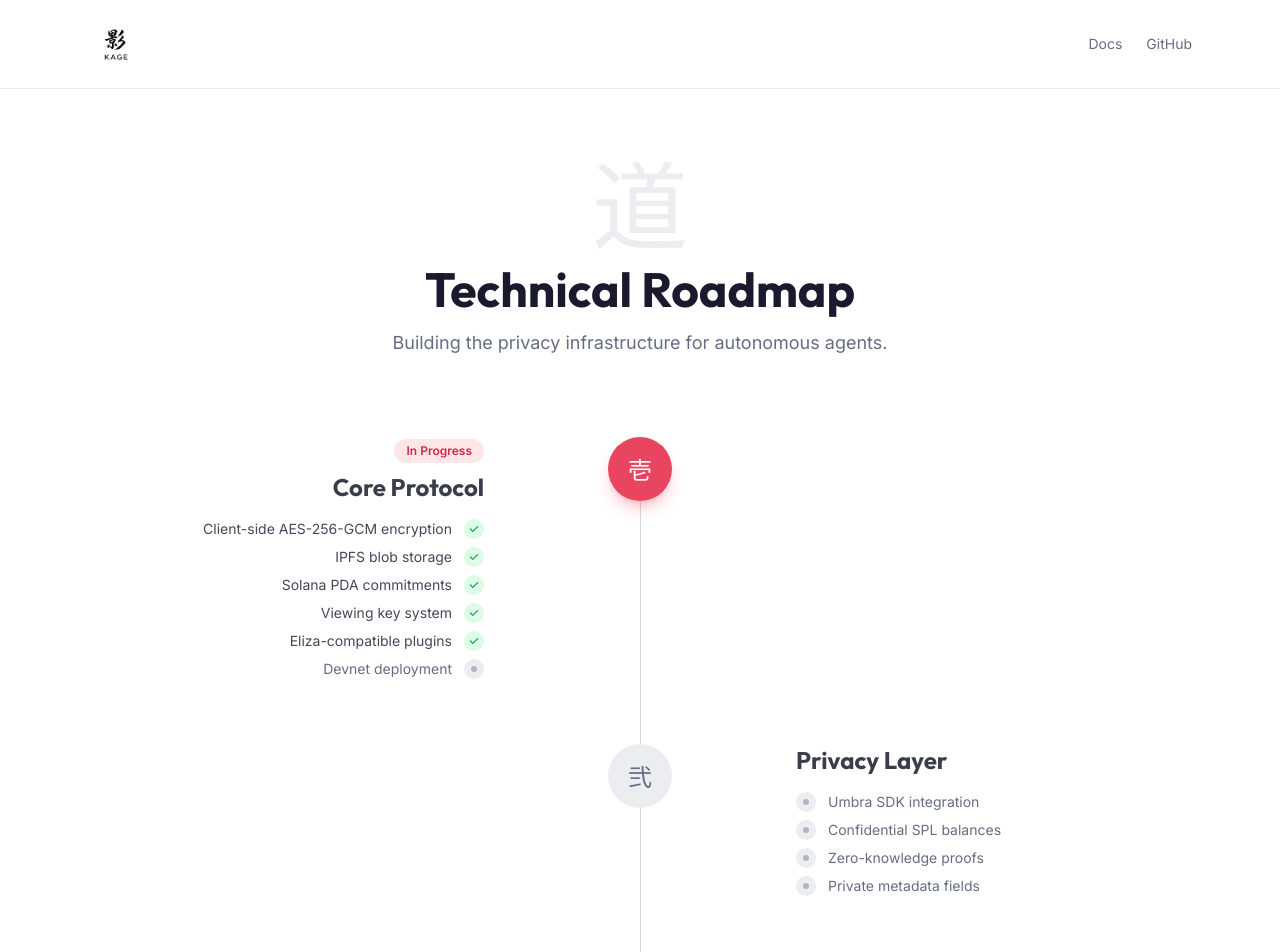
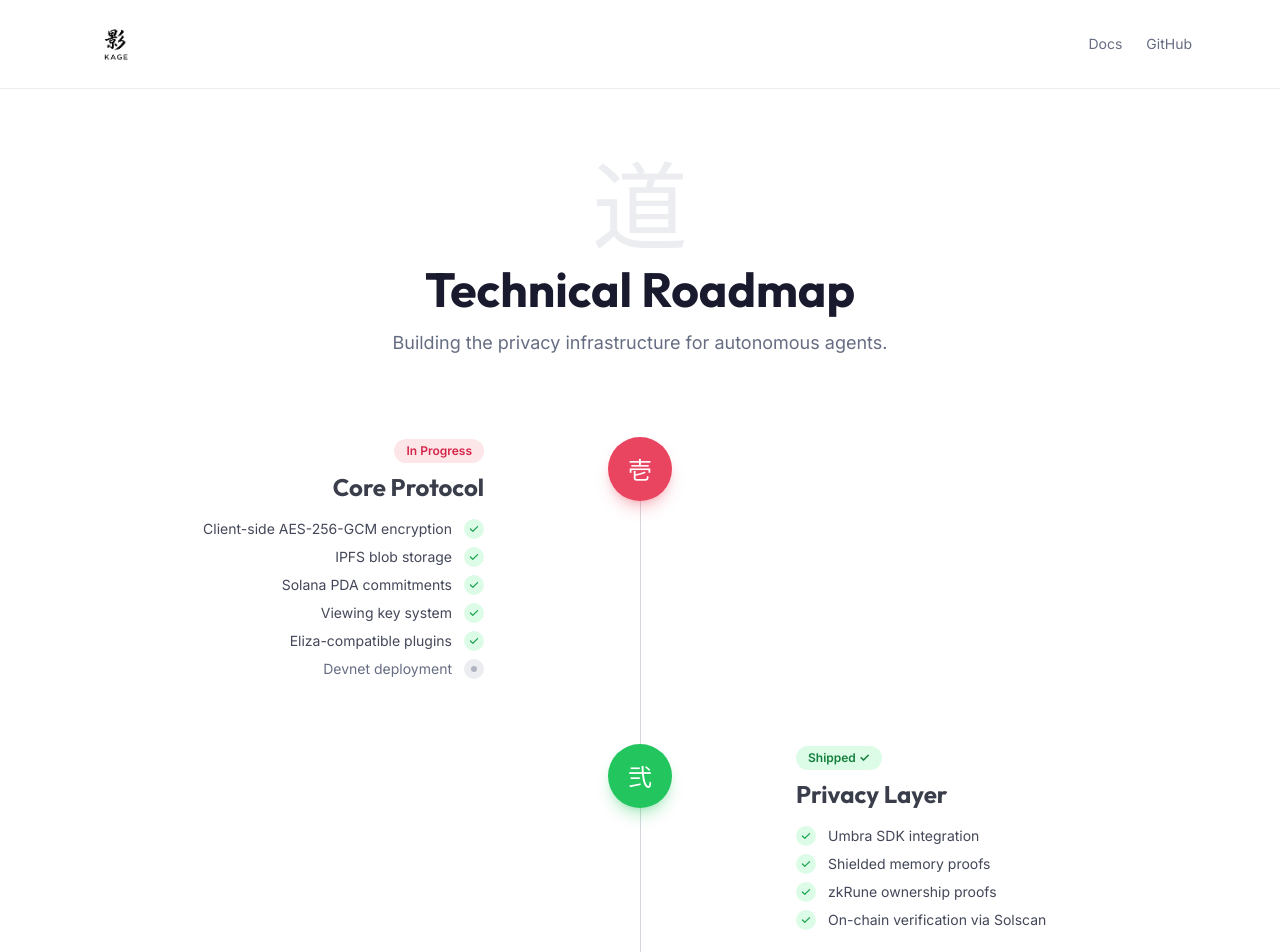
Before and after one commit to ranulfmeier/kage, a Vue app in the folder packages/website/: page /roadmap in a window 1280 px wide. Shown: the top 952 px of the page. Built offline with nearby package versions, Linux system fonts and the light colour scheme.

Commit message:
update: mark Phase 弐 Privacy Layer as shipped, activate Phase 参 Multi-Agent

```diff
--- a/packages/website/src/views/Roadmap.vue
+++ b/packages/website/src/views/Roadmap.vue
@@ -21,18 +21,18 @@ const phases = [
   {
     number: '弐',
     name: 'Privacy Layer',
-    status: 'next',
+    status: 'done',
     items: [
-      { text: 'Umbra SDK integration', done: false },
-      { text: 'Confidential SPL balances', done: false },
-      { text: 'Zero-knowledge proofs', done: false },
-      { text: 'Private metadata fields', done: false },
+      { text: 'Umbra SDK integration', done: true },
+      { text: 'Shielded memory proofs', done: true },
+      { text: 'zkRune ownership proofs', done: true },
+      { text: 'On-chain verification via Solscan', done: true },
     ],
   },
   {
     number: '参',
     name: 'Multi-Agent',
-    status: 'future',
+    status: 'current',
     items: [
       { text: 'Shielded task delegation', done: false },
       { text: 'Private payment channels', done: false },
@@ -124,6 +124,7 @@ const phases = [
             <div
               class="absolute left-6 sm:left-8 md:left-1/2 -translate-x-1/2 w-12 h-12 sm:w-16 sm:h-16 rounded-full flex items-center justify-center text-xl sm:text-2xl font-japanese"
               :class="{
+                'bg-green-500 text-white shadow-lg shadow-green-500/30': phase.status === 'done',
                 'bg-accent-500 text-white shadow-lg shadow-accent-500/30': phase.status === 'current',
                 'bg-kage-100 text-kage-500': phase.status === 'next',
                 'bg-kage-50 text-kage-300': phase.status === 'future',
@@ -143,6 +144,12 @@ const phases = [
               >
                 <!-- Phase header -->
                 <div class="mb-3 sm:mb-4">
+                  <span
+                    v-if="phase.status === 'done'"
+                    class="inline-block px-2 sm:px-3 py-1 bg-green-100 text-green-700 text-xs font-semibold rounded-full mb-2"
+                  >
+                    Shipped ✓
+                  </span>
                   <span
                     v-if="phase.status === 'current'"
                     class="inline-block px-2 sm:px-3 py-1 bg-accent-100 text-accent-600 text-xs font-semibold rounded-full mb-2"
```
